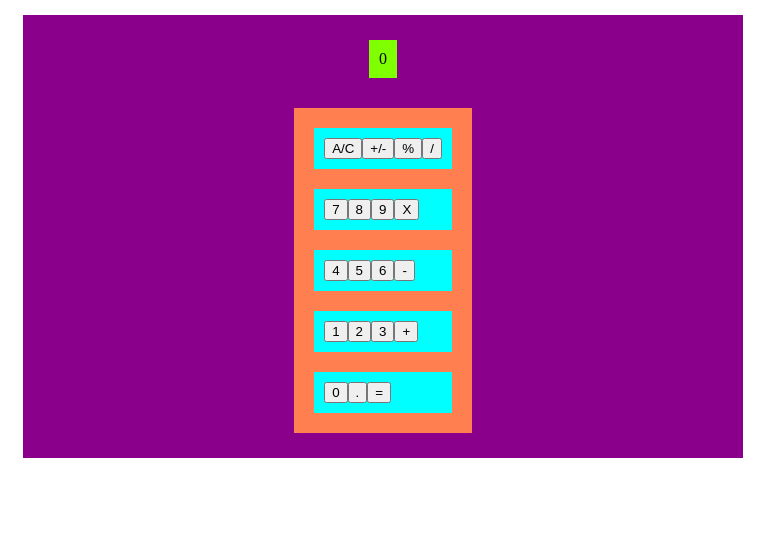
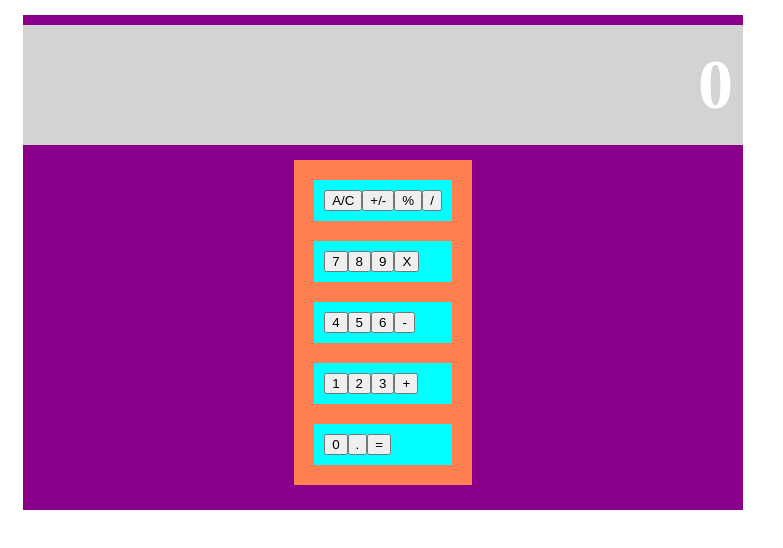
Before and after one commit to thsvr/calculator, a React (Create React App) app: page / in a window 1280 px wide. Shown: the top 548 px of the page, without its empty margins (0-783 px from the left). Built offline with nearby package versions, Linux system fonts and the light colour scheme.

Commit message:
Add style to Display component: grey background, 100px of height, white bold text, padding from the edges, result align to the right side.

```diff
--- a/src/index.css
+++ b/src/index.css
@@ -27,8 +27,15 @@ code {
 
 /* Display component */
 .display {
-  background-color: chartreuse;
-  margin: 15px;
+  width: 100%;
+  font-size: 70px;
+
+  background-color: lightgray;
+  height:100px;
+  color:white;
+  font-weight: bold;
+  align-items: center;
+  justify-content: flex-end;
   padding: 10px;
 
   display: flex;
```
